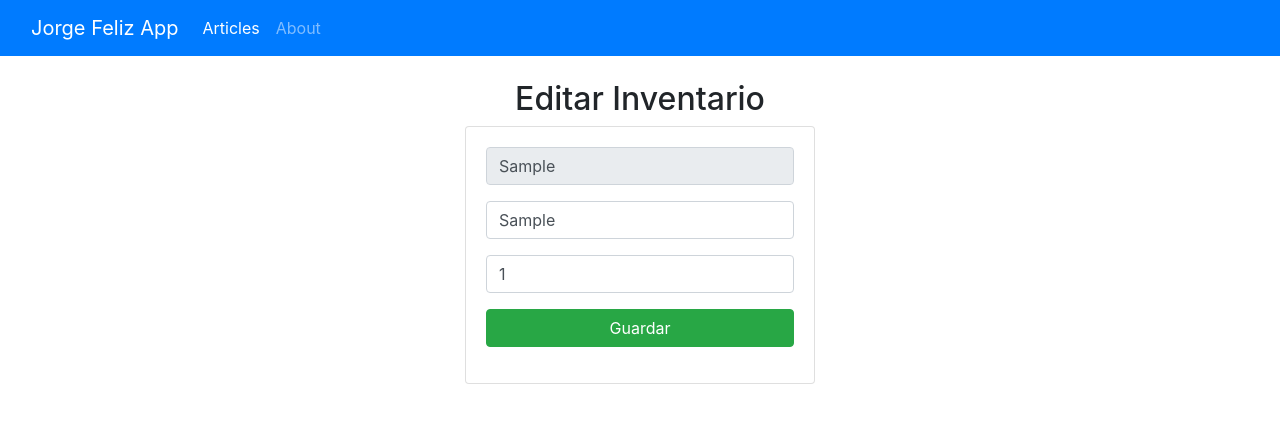
After one commit to jfelizgit/SoftwareLibreProyecto, a Django app: a page that uses InventarioProj/InventarioApp/templates/base.html in a window 1280 px wide. The commit adds this page. Shown: the top 423 px of the page. Run offline with Django 4.2, Linux system fonts and the light colour scheme; tables that the repository leaves empty hold one stand-in row (values such as "Sample post").

Commit message:
Completed Crud

```diff
--- /dev/null
+++ b/InventarioProj/InventarioApp/static/css/gestion.css
@@ -0,0 +1,8 @@
+th, td{
+text-align: center;
+vertical-align: middle;
+}
+
+h1, h2{
+text-align:center;
+}
--- a/InventarioProj/InventarioApp/templates/base.html
+++ b/InventarioProj/InventarioApp/templates/base.html
@@ -1,10 +1,12 @@
 <!DOCTYPE html>
 <html lang="en">
 <head>
+<!--    {% load static %}-->
     <meta charset="UTF-8">
     <title>{% block title %} {% endblock %}</title>
     <link rel="stylesheet" href="https://cdn.jsdelivr.net/npm/bootstrap@4.5.3/dist/css/bootstrap.min.css"
         integrity="sha384-TX8t27EcRE3e/ihU7zmQxVncDAy5uIKz4rEkgIXeMed4M0jlfIDPvg6uqKI2xXr2" crossorigin="anonymous">
+    <link rel="stylesheet" href="{% static 'css/gestion.css' %}">
 
 </head>
 <body>
--- /dev/null
+++ b/InventarioProj/InventarioApp/templates/editar.html
@@ -0,0 +1,35 @@
+{% extends './base.html' %}
+{% block title %} Editar Inventario {% endblock %}
+
+{% block body %}
+<div class="row">
+    <div class="col-md-4 offset-md-4">
+        <h2>Editar Inventario</h2>
+        <div class="card">
+            <div class="card-body">
+                <form action="/editarInv/" method="POST">{% csrf_token %}
+                    <div class="form-group">
+                        <input type="text" id="txtCodigo" name="txtCodigo" value="{{i.codigo}}" class="form-control" placeholder="Código"
+                            minlength="3" maxlength="10" readonly required>
+                    </div>
+                    <div class="form-group">
+                        <input type="text" id="txtArticulo" name="txtArticulo" value="{{i.articulo}}" class="form-control" placeholder="Nombre"
+                            maxlength="50" required>
+                    </div>
+                    <div class="form-group">
+                        <input type="text" id="numCantidad" name="numCantidad" value="{{i.cantidad}}" class="form-control" min="1" max="9"
+                            value="1" required>
+                    </div>
+                    <div class="form-group">
+                        <button type="submit" class="btn btn-success btn-block text-white">Guardar</button>
+                    </div>
+                </form>
+            </div>
+        </div>
+    </div>
+</div>
+
+
+
+
+{% endblock %}
--- a/InventarioProj/InventarioApp/urls.py
+++ b/InventarioProj/InventarioApp/urls.py
@@ -1,7 +1,10 @@
 from django.urls import path
-from .views import home, registrarArt
+from .views import *
 
 urlpatterns = [
     path('', home),
-    path('registrar', registrarArt)
+    path('registrar', registrarArt),
+    path('editar/<codigo>', editarArt),
+    path('editarInv/', editarInv),
+    path('eliminar/<codigo>', eliminarArt)
 ]
--- a/InventarioProj/InventarioApp/views.py
+++ b/InventarioProj/InventarioApp/views.py
@@ -16,4 +16,30 @@ def registrarArt(request):
     cantidad = request.POST['txtCantidad']
 
     inv = Inventario.objects.create(codigo=codigo, articulo=articulo, cantidad=cantidad)
+
     return redirect('/')
+
+
+def editarArt(request, codigo):
+    inv = Inventario.objects.get(codigo=codigo)
+    return render(request, 'editar.html', {'i': inv})
+
+
+def editarInv(request):
+    codigo = request.POST['txtCodigo']
+    articulo = request.POST['txtArticulo']
+    cantidad = request.POST['numCantidad']
+
+    inv = Inventario.objects.get(codigo=codigo)
+    inv.articulo = articulo
+    inv.cantidad = cantidad
+    inv.save()
+
+    return redirect('/')
+
+
+def eliminarArt(request, codigo):
+    inv = Inventario.objects.get(codigo=codigo)
+    inv.delete()
+
+    return redirect('/')
```
Also changed, not shown: InventarioProj/InventarioApp/templates/gestionInv.html (+6 -1 lines).
